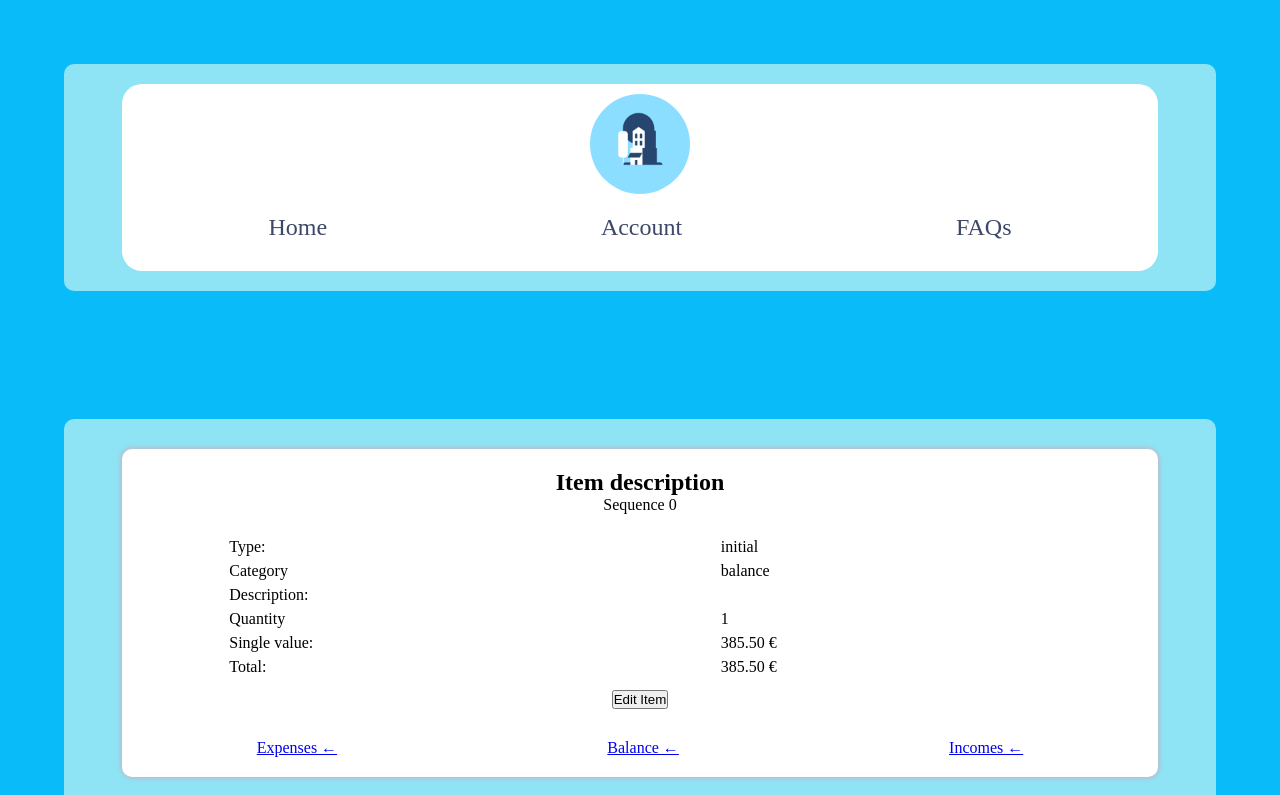
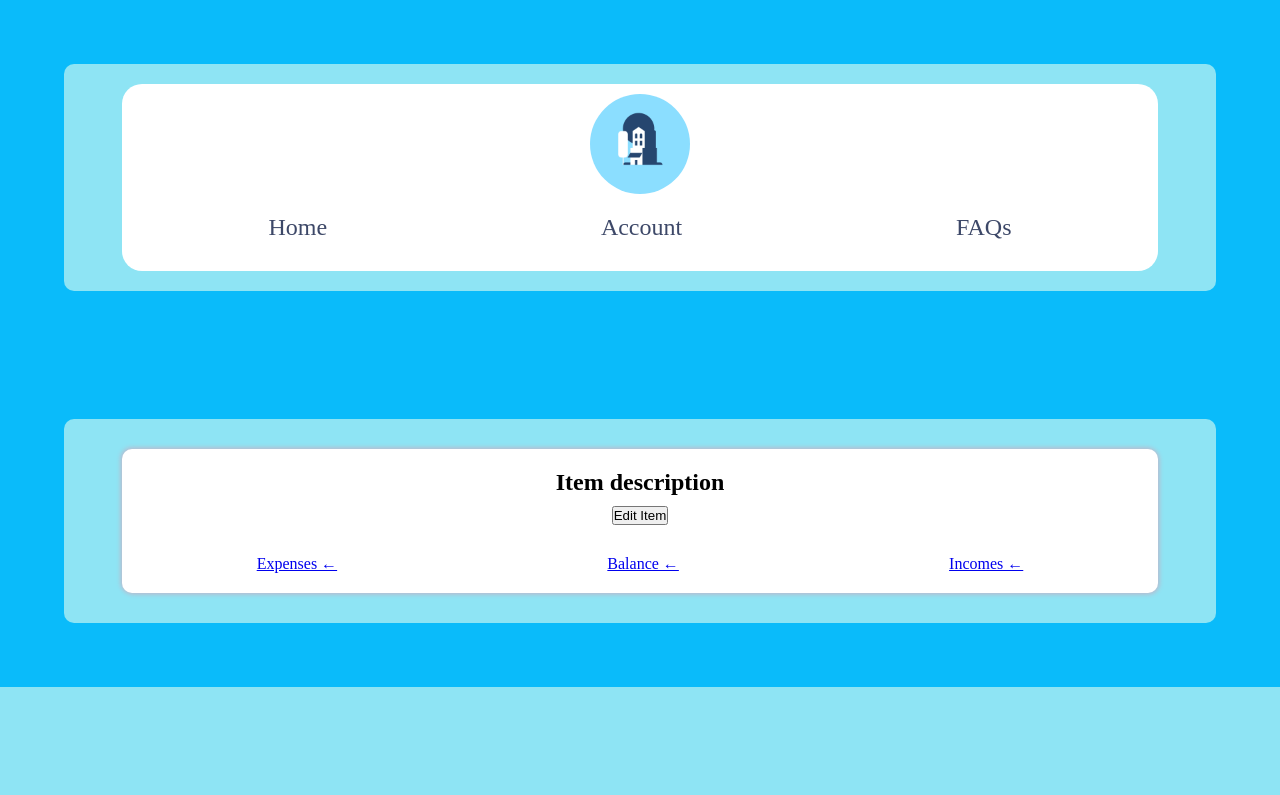
Before and after one commit to tkalejandro/react-accounting-app, a React (Create React App) app: page /home/balance/0 in a window 1280 px wide. Shown: the top 795 px of the page. Built offline with nearby package versions, Linux system fonts and the light colour scheme.

Commit message:
started new branch

```diff
--- a/package.json
+++ b/package.json
@@ -12,7 +12,6 @@
     "@fortawesome/fontawesome-svg-core": "^1.2.36",
     "@fortawesome/free-solid-svg-icons": "^5.15.4",
     "@fortawesome/react-fontawesome": "^0.1.15",
-    "node-sass": "^6.0.1",
     "react": "^16.12.0",
     "react-dom": "^16.12.0",
     "react-router-dom": "^5.3.0",
--- a/src/Components/AccountabilityComponents/Balance/Main/DataSingleItem.jsx
+++ b/src/Components/AccountabilityComponents/Balance/Main/DataSingleItem.jsx
@@ -49,7 +49,7 @@ const DataSingleItem = (props) => {
     return (
         <section className="dataSingleItemContainer">
             <h1>Item description</h1>
-            <table className="table">
+            {/* <table className="table">
                 <caption>Sequence {data.id}</caption>
                 <thead>
                     <tr className="rowHidden">
@@ -83,7 +83,7 @@ const DataSingleItem = (props) => {
                         <td>{printCorrectTotal()} €</td>
                     </tr>
                 </tbody>
-            </table>
+            </table> */}
             <div className="functionsContainer">
                 {printFunctions()}
             </div>
```
Also changed, not shown: 1 other file (tests, documents, lock files or other folders).
